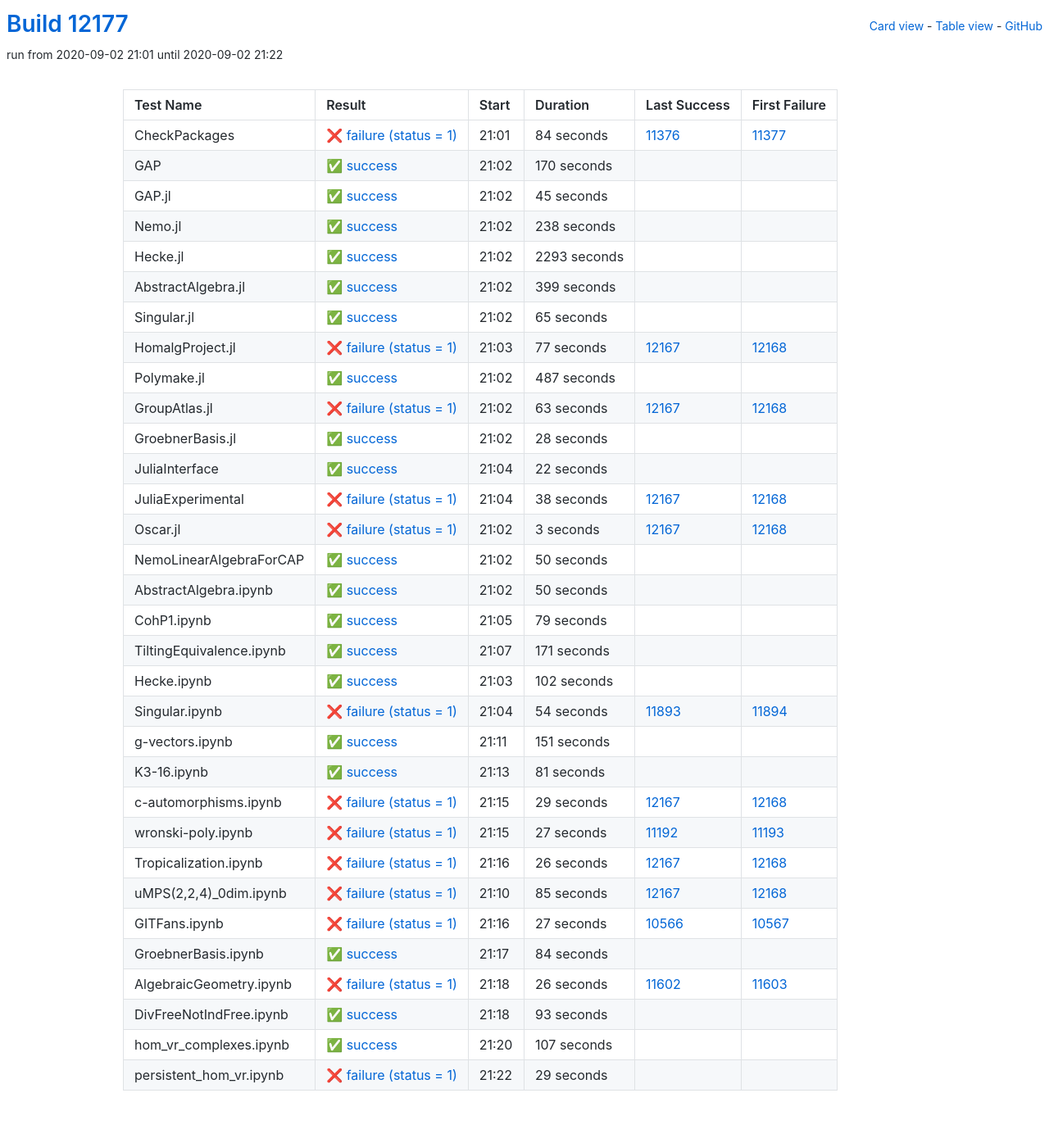
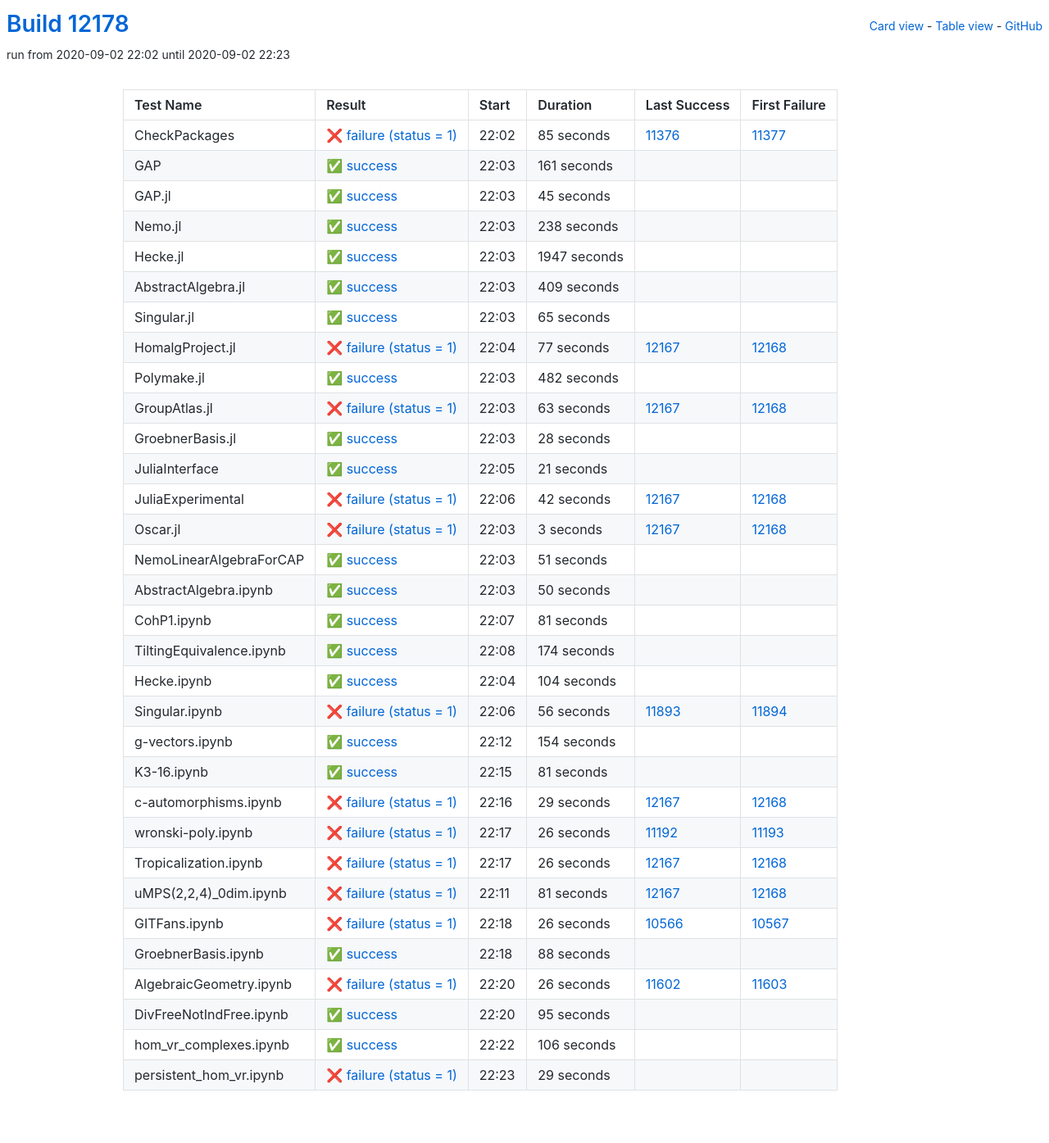
Before and after one commit to oscar-system/oscar-ci-status, a Jekyll site: the page built from table.html, in a window 1280 px wide. Shown: the whole page at 82% size. Built offline with Jekyll 4.4.1, drawn with Linux system fonts in a browser that asks for light colours.

Commit message:
Build #12178

```diff
--- a/_data/ci.yml
+++ b/_data/ci.yml
@@ -1,6 +1,6 @@
 ---
-build: 12177
-build_url: https://oscarci.mathematik.uni-kl.de/job/oscar/12177/
+build: 12178
+build_url: https://oscarci.mathematik.uni-kl.de/job/oscar/12178/
 job: oscar
 organization: oscar-system
 repo: oscar-ci-status
@@ -8,32 +8,32 @@
 tests:
 - name: CheckPackages
   id: checkpackages
-  log: https://oscarci.mathematik.uni-kl.de/job/oscar/12177/artifact/logs/build-12177/CheckPackages.log
-  start: 2020-09-02 21:01
+  log: https://oscarci.mathematik.uni-kl.de/job/oscar/12178/artifact/logs/build-12178/CheckPackages.log
+  start: 2020-09-02 22:02
   success: false
   exitcode: 1
   status: failure
-  duration: 84
+  duration: 85
   last_success: 11376
   last_success_url: https://oscarci.mathematik.uni-kl.de/job/oscar/11376/
   first_failure: 11377
   first_failure_url: https://oscarci.mathematik.uni-kl.de/job/oscar/11377/
 - name: GAP
   id: gap
-  log: https://oscarci.mathematik.uni-kl.de/job/oscar/12177/artifact/logs/build-12177/GAP.log
-  start: 2020-09-02 21:02
+  log: https://oscarci.mathematik.uni-kl.de/job/oscar/12178/artifact/logs/build-12178/GAP.log
+  start: 2020-09-02 22:03
   success: true
   exitcode: 0
   status: success
-  duration: 170
+  duration: 161
   last_success: false
   last_success_url:
   first_failure: false
   first_failure_url:
 - name: GAP.jl
   id: gap-jl
-  log: https://oscarci.mathematik.uni-kl.de/job/oscar/12177/artifact/logs/build-12177/GAP.jl.log
-  start: 2020-09-02 21:02
+  log: https://oscarci.mathematik.uni-kl.de/job/oscar/12178/artifact/logs/build-12178/GAP.jl.log
+  start: 2020-09-02 22:03
   success: true
   exitcode: 0
   status: success
@@ -44,8 +44,8 @@
   first_failure_url:
 - name: Nemo.jl
   id: nemo-jl
-  log: https://oscarci.mathematik.uni-kl.de/job/oscar/12177/artifact/logs/build-12177/Nemo.jl.log
-  start: 2020-09-02 21:02
+  log: https://oscarci.mathematik.uni-kl.de/job/oscar/12178/artifact/logs/build-12178/Nemo.jl.log
+  start: 2020-09-02 22:03
   success: true
   exitcode: 0
   status: success
@@ -56,32 +56,32 @@
   first_failure_url:
 - name: Hecke.jl
   id: hecke-jl
-  log: https://oscarci.mathematik.uni-kl.de/job/oscar/12177/artifact/logs/build-12177/Hecke.jl.log
-  start: 2020-09-02 21:02
+  log: https://oscarci.mathematik.uni-kl.de/job/oscar/12178/artifact/logs/build-12178/Hecke.jl.log
+  start: 2020-09-02 22:03
   success: true
   exitcode: 0
   status: success
-  duration: 2293
+  duration: 1947
   last_success: false
   last_success_url:
   first_failure: false
   first_failure_url:
 - name: AbstractAlgebra.jl
   id: abstractalgebra-jl
-  log: https://oscarci.mathematik.uni-kl.de/job/oscar/12177/artifact/logs/build-12177/AbstractAlgebra.jl.log
-  start: 2020-09-02 21:02
+  log: https://oscarci.mathematik.uni-kl.de/job/oscar/12178/artifact/logs/build-12178/AbstractAlgebra.jl.log
+  start: 2020-09-02 22:03
   success: true
   exitcode: 0
   status: success
-  duration: 399
+  duration: 409
   last_success: false
   last_success_url:
   first_failure: false
   first_failure_url:
 - name: Singular.jl
   id: singular-jl
-  log: https://oscarci.mathematik.uni-kl.de/job/oscar/12177/artifact/logs/build-12177/Singular.jl.log
-  start: 2020-09-02 21:02
+  log: https://oscarci.mathematik.uni-kl.de/job/oscar/12178/artifact/logs/build-12178/Singular.jl.log
+  start: 2020-09-02 22:03
   success: true
   exitcode: 0
   status: success
@@ -92,8 +92,8 @@
   first_failure_url:
 - name: HomalgProject.jl
   id: homalgproject-jl
-  log: https://oscarci.mathematik.uni-kl.de/job/oscar/12177/artifact/logs/build-12177/HomalgProject.jl.log
-  start: 2020-09-02 21:03
+  log: https://oscarci.mathematik.uni-kl.de/job/oscar/12178/artifact/logs/build-12178/HomalgProject.jl.log
+  start: 2020-09-02 22:04
   success: false
   exitcode: 1
   status: failure
@@ -104,20 +104,20 @@
   first_failure_url: https://oscarci.mathematik.uni-kl.de/job/oscar/12168/
 - name: Polymake.jl
   id: polymake-jl
-  log: https://oscarci.mathematik.uni-kl.de/job/oscar/12177/artifact/logs/build-12177/Polymake.jl.log
-  start: 2020-09-02 21:02
+  log: https://oscarci.mathematik.uni-kl.de/job/oscar/12178/artifact/logs/build-12178/Polymake.jl.log
+  start: 2020-09-02 22:03
   success: true
   exitcode: 0
   status: success
-  duration: 487
+  duration: 482
   last_success: false
   last_success_url:
   first_failure: false
   first_failure_url:
 - name: GroupAtlas.jl
   id: groupatlas-jl
-  log: https://oscarci.mathematik.uni-kl.de/job/oscar/12177/artifact/logs/build-12177/GroupAtlas.jl.log
-  start: 2020-09-02 21:02
+  log: https://oscarci.mathematik.uni-kl.de/job/oscar/12178/artifact/logs/build-12178/GroupAtlas.jl.log
+  start: 2020-09-02 22:03
   success: false
   exitcode: 1
   status: failure
@@ -128,8 +128,8 @@
   first_failure_url: https://oscarci.mathematik.uni-kl.de/job/oscar/12168/
 - name: GroebnerBasis.jl
   id: groebnerbasis-jl
-  log: https://oscarci.mathematik.uni-kl.de/job/oscar/12177/artifact/logs/build-12177/GroebnerBasis.jl.log
-  start: 2020-09-02 21:02
+  log: https://oscarci.mathematik.uni-kl.de/job/oscar/12178/artifact/logs/build-12178/GroebnerBasis.jl.log
+  start: 2020-09-02 22:03
   success: true
   exitcode: 0
   status: success
@@ -140,32 +140,32 @@
   first_failure_url:
 - name: JuliaInterface
   id: juliainterface
-  log: https://oscarci.mathematik.uni-kl.de/job/oscar/12177/artifact/logs/build-12177/JuliaInterface.log
-  start: 2020-09-02 21:04
+  log: https://oscarci.mathematik.uni-kl.de/job/oscar/12178/artifact/logs/build-12178/JuliaInterface.log
+  start: 2020-09-02 22:05
   success: true
   exitcode: 0
   status: success
-  duration: 22
+  duration: 21
   last_success: false
   last_success_url:
   first_failure: false
   first_failure_url:
 - name: JuliaExperimental
   id: juliaexperimental
-  log: https://oscarci.mathematik.uni-kl.de/job/oscar/12177/artifact/logs/build-12177/JuliaExperimental.log
-  start: 2020-09-02 21:04
+  log: https://oscarci.mathematik.uni-kl.de/job/oscar/12178/artifact/logs/build-12178/JuliaExperimental.log
+  start: 2020-09-02 22:06
   success: false
   exitcode: 1
   status: failure
-  duration: 38
+  duration: 42
   last_success: 12167
   last_success_url: https://oscarci.mathematik.uni-kl.de/job/oscar/12167/
   first_failure: 12168
   first_failure_url: https://oscarci.mathematik.uni-kl.de/job/oscar/12168/
 - name: Oscar.jl
   id: oscar-jl
-  log: https://oscarci.mathematik.uni-kl.de/job/oscar/12177/artifact/logs/build-12177/Oscar.jl.log
-  start: 2020-09-02 21:02
+  log: https://oscarci.mathematik.uni-kl.de/job/oscar/12178/artifact/logs/build-12178/Oscar.jl.log
+  start: 2020-09-02 22:03
   success: false
   exitcode: 1
   status: failure
@@ -176,20 +176,20 @@
   first_failure_url: https://oscarci.mathematik.uni-kl.de/job/oscar/12168/
 - name: NemoLinearAlgebraForCAP
   id: nemolinearalgebraforcap
-  log: https://oscarci.mathematik.uni-kl.de/job/oscar/12177/artifact/logs/build-12177/NemoLinearAlgebraForCAP.log
-  start: 2020-09-02 21:02
+  log: https://oscarci.mathematik.uni-kl.de/job/oscar/12178/artifact/logs/build-12178/NemoLinearAlgebraForCAP.log
+  start: 2020-09-02 22:03
   success: true
   exitcode: 0
   status: success
-  duration: 50
+  duration: 51
   last_success: false
   last_success_url:
   first_failure: false
   first_failure_url:
 - name: AbstractAlgebra.ipynb
   id: abstractalgebra-ipynb
-  log: https://oscarci.mathematik.uni-kl.de/job/oscar/12177/artifact/logs/build-12177/AbstractAlgebra.ipynb.log
-  start: 2020-09-02 21:02
+  log: https://oscarci.mathematik.uni-kl.de/job/oscar/12178/artifact/logs/build-12178/AbstractAlgebra.ipynb.log
+  start: 2020-09-02 22:03
   success: true
   exitcode: 0
   status: success
@@ -200,68 +200,68 @@
   first_failure_url:
 - name: CohP1.ipynb
   id: cohp1-ipynb
-  log: https://oscarci.mathematik.uni-kl.de/job/oscar/12177/artifact/logs/build-12177/CohP1.ipynb.log
-  start: 2020-09-02 21:05
+  log: https://oscarci.mathematik.uni-kl.de/job/oscar/12178/artifact/logs/build-12178/CohP1.ipynb.log
+  start: 2020-09-02 22:07
   success: true
   exitcode: 0
   status: success
-  duration: 79
+  duration: 81
   last_success: false
   last_success_url:
   first_failure: false
   first_failure_url:
 - name: TiltingEquivalence.ipynb
   id: tiltingequivalence-ipynb
-  log: https://oscarci.mathematik.uni-kl.de/job/oscar/12177/artifact/logs/build-12177/TiltingEquivalence.ipynb.log
-  start: 2020-09-02 21:07
+  log: https://oscarci.mathematik.uni-kl.de/job/oscar/12178/artifact/logs/build-12178/TiltingEquivalence.ipynb.log
+  start: 2020-09-02 22:08
   success: true
   exitcode: 0
   status: success
-  duration: 171
+  duration: 174
   last_success: false
   last_success_url:
   first_failure: false
   first_failure_url:
 - name: Hecke.ipynb
   id: hecke-ipynb
-  log: https://oscarci.mathematik.uni-kl.de/job/oscar/12177/artifact/logs/build-12177/Hecke.ipynb.log
-  start: 2020-09-02 21:03
+  log: https://oscarci.mathematik.uni-kl.de/job/oscar/12178/artifact/logs/build-12178/Hecke.ipynb.log
+  start: 2020-09-02 22:04
   success: true
   exitcode: 0
   status: success
-  duration: 102
+  duration: 104
   last_success: false
   last_success_url:
   first_failure: false
   first_failure_url:
 - name: Singular.ipynb
   id: singular-ipynb
-  log: https://oscarci.mathematik.uni-kl.de/job/oscar/12177/artifact/logs/build-12177/Singular.ipynb.log
-  start: 2020-09-02 21:04
+  log: https://oscarci.mathematik.uni-kl.de/job/oscar/12178/artifact/logs/build-12178/Singular.ipynb.log
+  start: 2020-09-02 22:06
   success: false
   exitcode: 1
   status: failure
-  duration: 54
+  duration: 56
   last_success: 11893
   last_success_url: https://oscarci.mathematik.uni-kl.de/job/oscar/11893/
   first_failure: 11894
   first_failure_url: https://oscarci.mathematik.uni-kl.de/job/oscar/11894/
 - name: g-vectors.ipynb
   id: g-vectors-ipynb
-  log: https://oscarci.mathematik.uni-kl.de/job/oscar/12177/artifact/logs/build-12177/g-vectors.ipynb.log
-  start: 2020-09-02 21:11
+  log: https://oscarci.mathematik.uni-kl.de/job/oscar/12178/artifact/logs/build-12178/g-vectors.ipynb.log
+  start: 2020-09-02 22:12
   success: true
   exitcode: 0
   status: success
-  duration: 151
+  duration: 154
   last_success: false
   last_success_url:
   first_failure: false
   first_failure_url:
 - name: K3-16.ipynb
   id: k3-16-ipynb
-  log: https://oscarci.mathematik.uni-kl.de/job/oscar/12177/artifact/logs/build-12177/K3-16.ipynb.log
-  start: 2020-09-02 21:13
+  log: https://oscarci.mathematik.uni-kl.de/job/oscar/12178/artifact/logs/build-12178/K3-16.ipynb.log
+  start: 2020-09-02 22:15
   success: true
   exitcode: 0
   status: success
@@ -272,8 +272,8 @@
   first_failure_url:
 - name: c-automorphisms.ipynb
   id: c-automorphisms-ipynb
-  log: https://oscarci.mathematik.uni-kl.de/job/oscar/12177/artifact/logs/build-12177/c-automorphisms.ipynb.log
-  start: 2020-09-02 21:15
+  log: https://oscarci.mathematik.uni-kl.de/job/oscar/12178/artifact/logs/build-12178/c-automorphisms.ipynb.log
+  start: 2020-09-02 22:16
   success: false
   exitcode: 1
   status: failure
@@ -284,20 +284,20 @@
   first_failure_url: https://oscarci.mathematik.uni-kl.de/job/oscar/12168/
 - name: wronski-poly.ipynb
   id: wronski-poly-ipynb
-  log: https://oscarci.mathematik.uni-kl.de/job/oscar/12177/artifact/logs/build-12177/wronski-poly.ipynb.log
-  start: 2020-09-02 21:15
+  log: https://oscarci.mathematik.uni-kl.de/job/oscar/12178/artifact/logs/build-12178/wronski-poly.ipynb.log
+  start: 2020-09-02 22:17
   success: false
   exitcode: 1
   status: failure
-  duration: 27
+  duration: 26
   last_success: 11192
   last_success_url: https://oscarci.mathematik.uni-kl.de/job/oscar/11192/
   first_failure: 11193
   first_failure_url: https://oscarci.mathematik.uni-kl.de/job/oscar/11193/
 - name: Tropicalization.ipynb
   id: tropicalization-ipynb
-  log: https://oscarci.mathematik.uni-kl.de/job/oscar/12177/artifact/logs/build-12177/Tropicalization.ipynb.log
-  start: 2020-09-02 21:16
+  log: https://oscarci.mathematik.uni-kl.de/job/oscar/12178/artifact/logs/build-12178/Tropicalization.ipynb.log
+  start: 2020-09-02 22:17
   success: false
   exitcode: 1
   status: failure
@@ -308,44 +308,44 @@
   first_failure_url: https://oscarci.mathematik.uni-kl.de/job/oscar/12168/
 - name: uMPS(2,2,4)_0dim.ipynb
   id: umps-2-2-4-0dim-ipynb
-  log: https://oscarci.mathematik.uni-kl.de/job/oscar/12177/artifact/logs/build-12177/uMPS-2-2-4-_0dim.ipynb.log
-  start: 2020-09-02 21:10
+  log: https://oscarci.mathematik.uni-kl.de/job/oscar/12178/artifact/logs/build-12178/uMPS-2-2-4-_0dim.ipynb.log
+  start: 2020-09-02 22:11
   success: false
   exitcode: 1
   status: failure
-  duration: 85
+  duration: 81
   last_success: 12167
   last_success_url: https://oscarci.mathematik.uni-kl.de/job/oscar/12167/
   first_failure: 12168
   first_failure_url: https://oscarci.mathematik.uni-kl.de/job/oscar/12168/
 - name: GITFans.ipynb
   id: gitfans-ipynb
-  log: https://oscarci.mathematik.uni-kl.de/job/oscar/12177/artifact/logs/build-12177/GITFans.ipynb.log
-  start: 2020-09-02 21:16
+  log: https://oscarci.mathematik.uni-kl.de/job/oscar/12178/artifact/logs/build-12178/GITFans.ipynb.log
+  start: 2020-09-02 22:18
   success: false
   exitcode: 1
   status: failure
-  duration: 27
+  duration: 26
   last_success: 10566
   last_success_url: https://oscarci.mathematik.uni-kl.de/job/oscar/10566/
   first_failure: 10567
   first_failure_url: https://oscarci.mathematik.uni-kl.de/job/oscar/10567/
 - name: GroebnerBasis.ipynb
   id: groebnerbasis-ipynb
-  log: https://oscarci.mathematik.uni-kl.de/job/oscar/12177/artifact/logs/build-12177/GroebnerBasis.ipynb.log
-  start: 2020-09-02 21:17
+  log: https://oscarci.mathematik.uni-kl.de/job/oscar/12178/artifact/logs/build-12178/GroebnerBasis.ipynb.log
+  start: 2020-09-02 22:18
   success: true
   exitcode: 0
   status: success
-  duration: 84
+  duration: 88
   last_success: false
   last_success_url:
   first_failure: false
   first_failure_url:
 - name: AlgebraicGeometry.ipynb
   id: algebraicgeometry-ipynb
-  log: https://oscarci.mathematik.uni-kl.de/job/oscar/12177/artifact/logs/build-12177/AlgebraicGeometry.ipynb.log
-  start: 2020-09-02 21:18
+  log: https://oscarci.mathematik.uni-kl.de/job/oscar/12178/artifact/logs/build-12178/AlgebraicGeometry.ipynb.log
+  start: 2020-09-02 22:20
   success: false
   exitcode: 1
   status: failure
@@ -356,32 +356,32 @@
   first_failure_url: https://oscarci.mathematik.uni-kl.de/job/oscar/11603/
 - name: DivFreeNotIndFree.ipynb
   id: divfreenotindfree-ipynb
-  log: https://oscarci.mathematik.uni-kl.de/job/oscar/12177/artifact/logs/build-12177/DivFreeNotIndFree.ipynb.log
-  start: 2020-09-02 21:18
+  log: https://oscarci.mathematik.uni-kl.de/job/oscar/12178/artifact/logs/build-12178/DivFreeNotIndFree.ipynb.log
+  start: 2020-09-02 22:20
   success: true
   exitcode: 0
   status: success
-  duration: 93
+  duration: 95
   last_success: false
   last_success_url:
   first_failure: false
   first_failure_url:
 - name: hom_vr_complexes.ipynb
   id: hom-vr-complexes-ipynb
-  log: https://oscarci.mathematik.uni-kl.de/job/oscar/12177/artifact/logs/build-12177/hom_vr_complexes.ipynb.log
-  start: 2020-09-02 21:20
+  log: https://oscarci.mathematik.uni-kl.de/job/oscar/12178/artifact/logs/build-12178/hom_vr_complexes.ipynb.log
+  start: 2020-09-02 22:22
   success: true
   exitcode: 0
   status: success
-  duration: 107
+  duration: 106
   last_success: false
   last_success_url:
   first_failure: false
   first_failure_url:
 - name: persistent_hom_vr.ipynb
   id: persistent-hom-vr-ipynb
-  log: https://oscarci.mathematik.uni-kl.de/job/oscar/12177/artifact/logs/build-12177/persistent_hom_vr.ipynb.log
-  start: 2020-09-02 21:22
+  log: https://oscarci.mathematik.uni-kl.de/job/oscar/12178/artifact/logs/build-12178/persistent_hom_vr.ipynb.log
+  start: 2020-09-02 22:23
   success: false
   exitcode: 1
   status: failure
```
Also changed, not shown: README.md.
